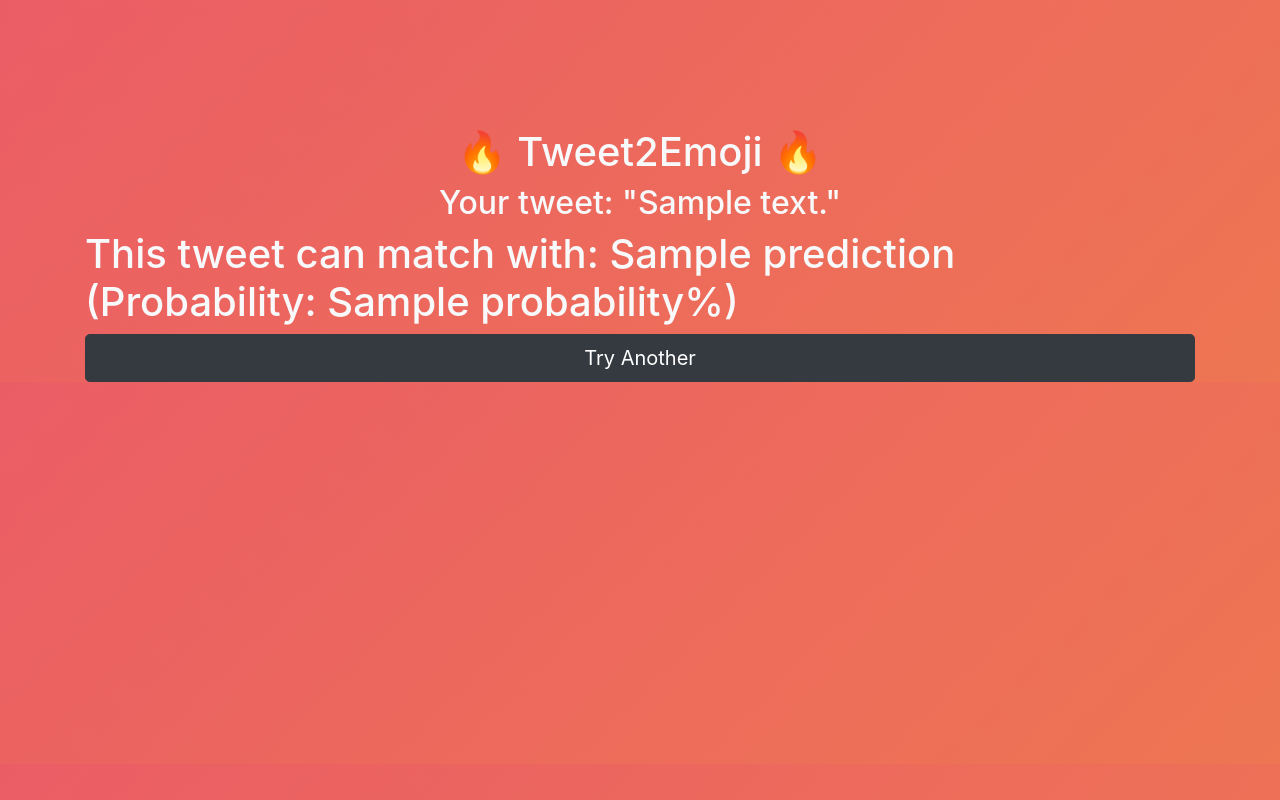
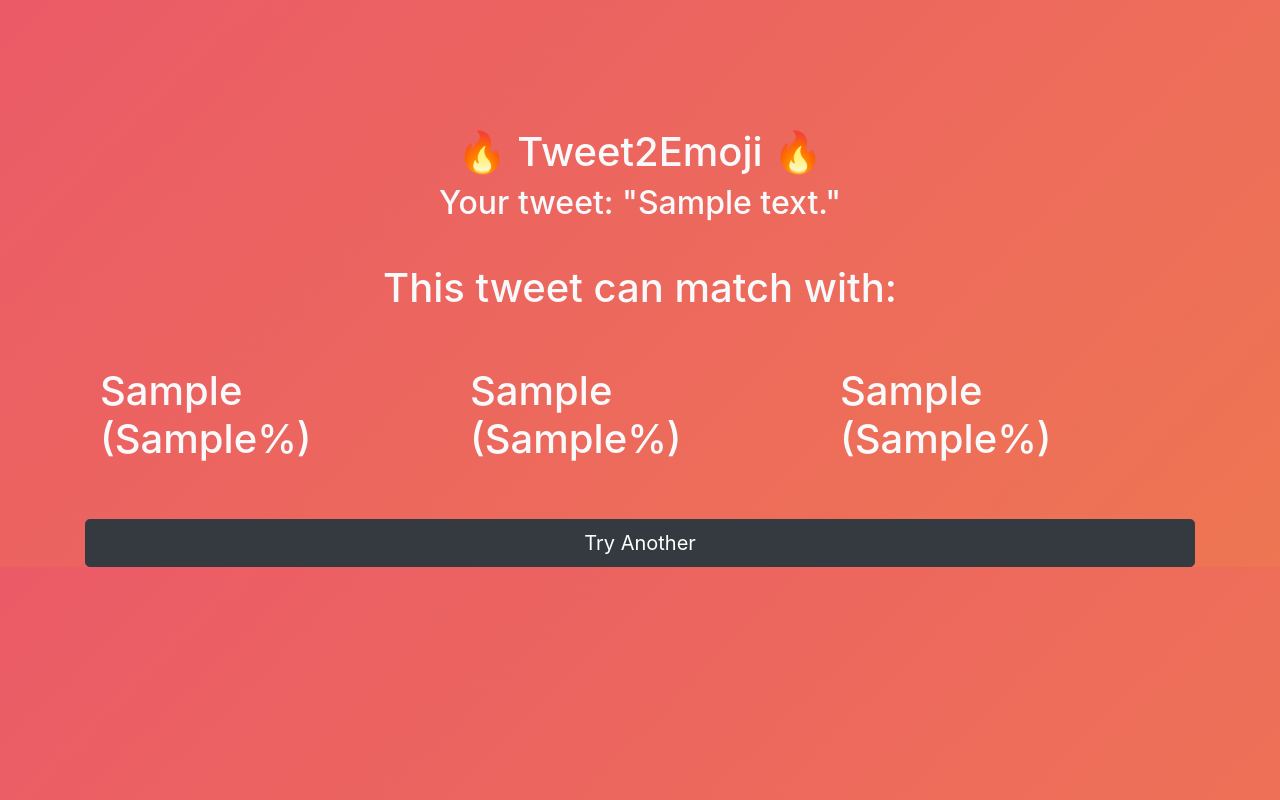
Before and after one commit to knarfamlap/tweet2emoji, a Flask app: template src/templates/results.html in a window 1280 px wide. Run offline with Flask 2, Linux system fonts and the light colour scheme; the template is opened without the code that fills it: most values are stand-ins (such as "Sample title", 1, 10 or a date in 2020); parts of the project's set-up code (start-up, migrations or seed data) failed here and were passed over; some libraries are stand-ins or nearby versions.

Commit message:
adds tokenizer to pkl objects and gets top 3 predictions

```diff
--- a/requirements.txt
+++ b/requirements.txt
@@ -23,6 +23,3 @@ preprocessor
 Flask
 gunicorn==19.9.0
 wtforms
-
-gensim
-imbalanced-learn
--- a/src/app.py
+++ b/src/app.py
@@ -6,20 +6,39 @@ from flask import Flask, render_template, request
 from wtforms import Form, TextAreaField, validators
 import bz2
 import _pickle as cPickle
+import tensorflow as tf
+from keras.preprocessing.sequence import pad_sequences
 
 
 app = Flask(__name__)
 
 cur_dir = os.path.dirname(__file__)
-clf = cPickle.load(bz2.BZ2File(os.path.join(cur_dir, "pkl_objects", "cmprs.pbz2"), 'rb'))
+cnn = tf.keras.models.load_model(os.path.join(cur_dir, 'tf_models', 'cnn'))
+# clf = cPickle.load(bz2.BZ2File(os.path.join(cur_dir, "pkl_objects", "cmprs.pbz2"), 'rb'))
+
+class_ids = [186,  830, 1056, 1107, 1138, 1210, 1380, 1381, 1384, 1389, 1392,
+             1393, 1394, 1397, 1403, 1420, 1424, 1446, 1447, 1620]
+
+
+sequence_length = 60
+
 
 def classify(document):
-    X = vect.transform([document])
-    y = clf.predict(X)[0]
+    X = pad_sequences(vect.tokenizer.texts_to_sequences([document]), sequence_length)
+    preds = cnn.predict(X)
 
-    proba = np.max(clf.predict_proba(X))
 
-    return  emoji_mappings.iloc[y]['ucode'], proba
+    top_k_values, top_k_indices = tf.nn.top_k(preds, k=3)
+
+    top_k_values = np.array(top_k_values).flatten()
+    top_k_indices = np.array(top_k_indices).flatten()
+
+    # arr of tuples with top 3 emojis and probas
+    # (emoji, proba)
+    res = [(emoji_mappings.iloc[class_ids[top_k_indices[i]]]['ucode'], round(top_k_values[i]*100, 2) ) for i in range(3)]
+
+    return res[0], res[1], res[2]
+
 
 class InputForm(Form):
     input = TextAreaField('', [validators.DataRequired()])
@@ -30,14 +49,15 @@ def index():
     form = InputForm(request.form)
     return render_template('first_app.html', form=form)
 
+
 @app.route('/results', methods=['POST'])
 def results():
     form = InputForm(request.form)
 
     if request.method == 'POST' and form.validate():
         input = request.form['input']
-        y, proba = classify(input)
-        return render_template('results.html', content=input, prediction=y, probability=round(proba*100, 2))
+        pred1, pred2, pred3 = classify(input)
+        return render_template('results.html', content=input, pred1=pred1, pred2=pred2, pred3=pred3)
 
     return render_template('first_app.html', form=form)
 
--- a/src/templates/results.html
+++ b/src/templates/results.html
@@ -21,11 +21,18 @@
             <h2 class="text-light">Your tweet: "{{ content }}"</h2>
         </div>
 
-        <h1 class="d-flex justify-content-center text-light">This tweet can match with: {{ prediction }}
-            (Probability: {{ probability }}%)</h1>
+        <h1 class="d-flex justify-content-center text-light" style="margin-top: 3%;">
+            This tweet can match with:
+        </h1>
+
+        <h1 class="d-flex justify-content-center text-light" style="margin-top: 5%;">
+            <div class='col d-flex justify-content-center'> {{pred1[0]}} ({{pred1[1]}}%) </div>
+            <div class='col d-flex justify-content-center'> {{pred2[0]}} ({{pred2[1]}}%)</div>
+            <div class='col d-flex justify-content-center'>{{pred3[0]}} ({{pred3[1]}}%)</div>
+        </h1>
 
 
-        <div id='button'>
+        <div id='button' style="margin-top: 5%;">
             <form action="/">
                 <input class="btn btn-dark btn-lg btn-block" type=submit value='Try Another'>
             </form>
```
Also changed, not shown: src/vectorizer.py (+4 -3 lines), 2 other files.
